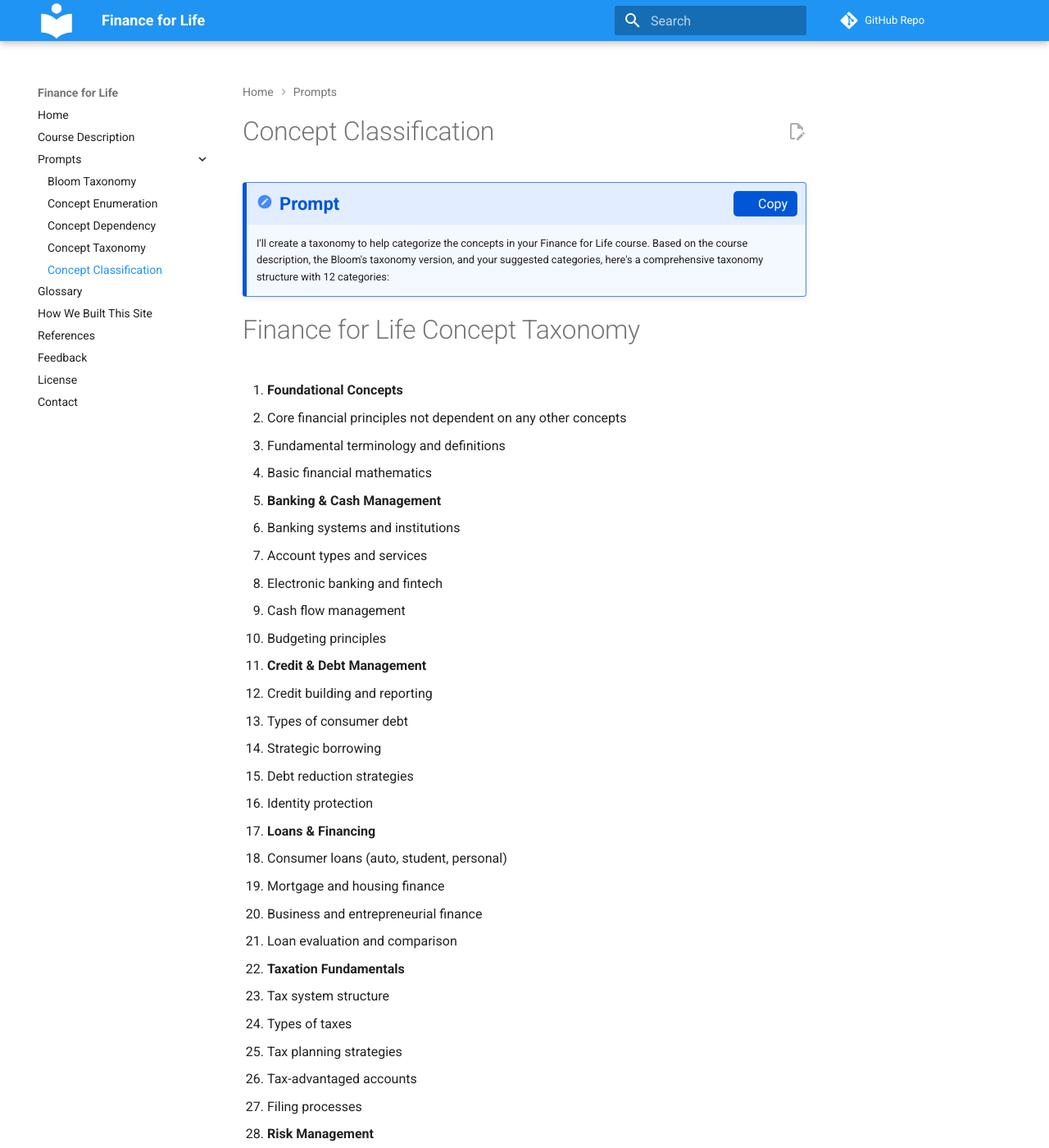
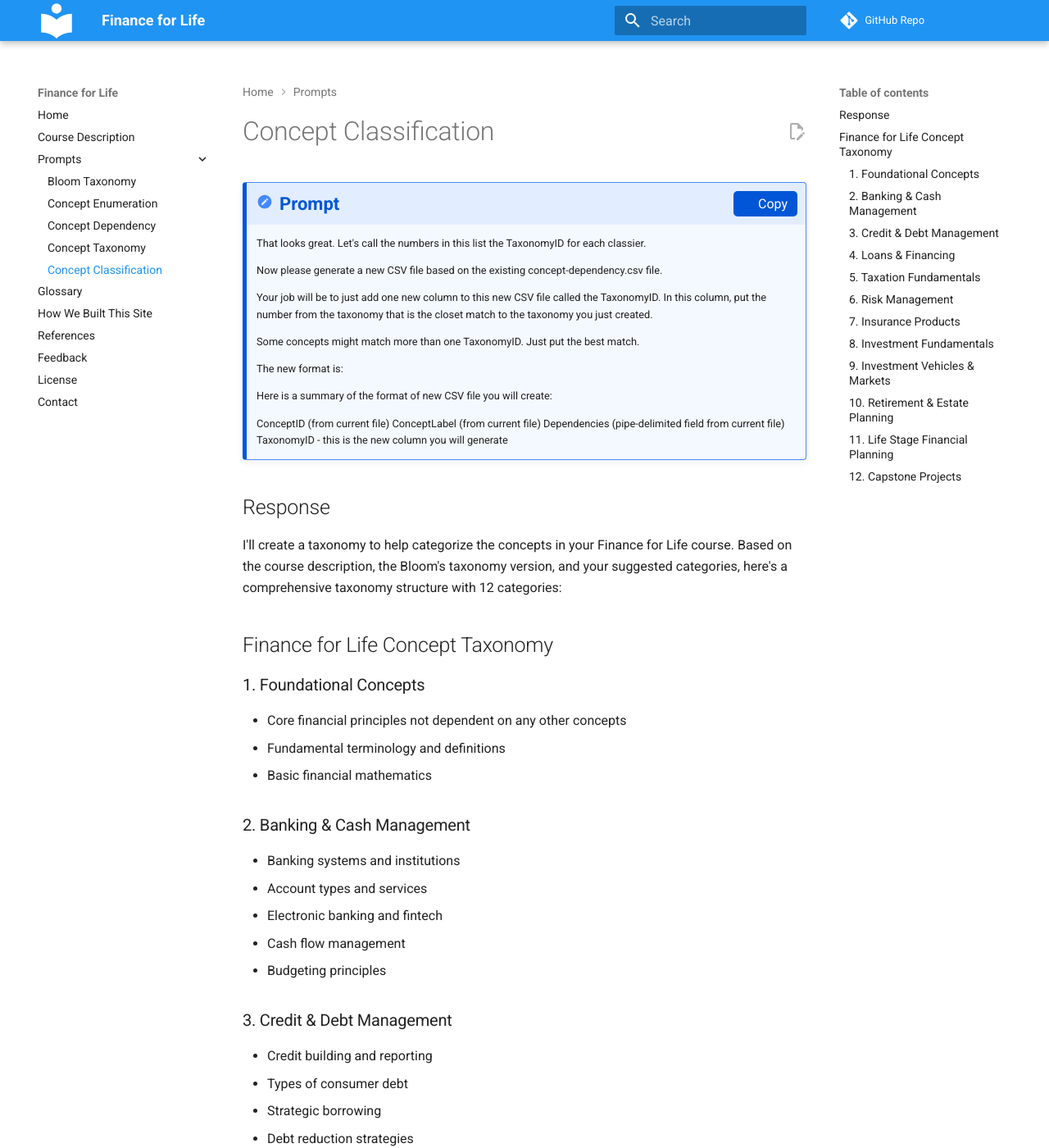
Before and after one commit to dmccreary/finance-for-life, an MkDocs documentation site: the page built from docs/prompts/10-concept-classification.md, in a window 1280 px wide and 1400 px high. Shown: the whole window at 82% size. Built offline with MkDocs 1.6.1 and Material for MkDocs 9.7.7, drawn with Linux system fonts in a browser that asks for light colours; comment, search, counter and statistics services are not loaded; some of the changed text lies outside the part shown.

Commit message:
updating content

```diff
--- a/docs/prompts/10-concept-classification.md
+++ b/docs/prompts/10-concept-classification.md
@@ -1,87 +1,118 @@
 # Concept Classification
 
 !!! prompt
-    I'll create a taxonomy to help categorize the concepts in your Finance for Life course. Based on the course description, the Bloom's taxonomy version, and your suggested categories, here's a comprehensive taxonomy structure with 12 categories:
+    That looks great.  Let's call the numbers in this list the TaxonomyID for each classier.
 
-# Finance for Life Concept Taxonomy
+    Now please generate a new CSV file based on the existing concept-dependency.csv file.
 
-1. **Foundational Concepts**
-   - Core financial principles not dependent on any other concepts
-   - Fundamental terminology and definitions
-   - Basic financial mathematics
+    Your job will be to just add one new column to this new CSV file called the TaxonomyID.  In this column, put the number from the taxonomy that is the closet match to the taxonomy you just created.
 
-2. **Banking & Cash Management**
-   - Banking systems and institutions
-   - Account types and services
-   - Electronic banking and fintech
-   - Cash flow management
-   - Budgeting principles
+    Some concepts might match more than one TaxonomyID.  Just put the best match.
 
-3. **Credit & Debt Management**
-   - Credit building and reporting
-   - Types of consumer debt
-   - Strategic borrowing
-   - Debt reduction strategies
-   - Identity protection
+    The new format is:
 
-4. **Loans & Financing**
-   - Consumer loans (auto, student, personal)
-   - Mortgage and housing finance
-   - Business and entrepreneurial finance
-   - Loan evaluation and comparison
+    Here is a summary of the format of new CSV file you will create:
 
-5. **Taxation Fundamentals**
-   - Tax system structure
-   - Types of taxes
-   - Tax planning strategies
-   - Tax-advantaged accounts
-   - Filing processes
+    ConceptID (from current file)
+    ConceptLabel (from current file)
+    Dependencies (pipe-delimited field from current file)
+    TaxonomyID - this is the new column you will generate
 
-6. **Risk Management**
-   - Risk assessment principles
-   - Insurance terminology
-   - Policy evaluation
-   - Self-insurance concepts
+## Response
 
-7. **Insurance Products**
-   - Health insurance
-   - Property and casualty insurance
-   - Life and disability insurance
-   - Specialized insurance products
+I'll create a taxonomy to help categorize the concepts in your Finance for Life course. Based on the course description, the Bloom's taxonomy version, and your suggested categories, here's a comprehensive taxonomy structure with 12 categories:
 
-8. **Investment Fundamentals**
-   - Investment principles
-   - Asset classes
-   - Risk-return relationships
-   - Portfolio construction basics
-   - Time value of money
+## Finance for Life Concept Taxonomy
 
-9. **Investment Vehicles & Markets**
-   - Specific investment products
-   - Market structures and participants
-   - Economic indicators
-   - Market cycles
-   - Alternative investments
+### 1. Foundational Concepts
 
-10. **Retirement & Estate Planning**
-    - Retirement accounts and strategies
-    - Social Security
-    - Estate planning basics
-    - Wealth transfer concepts
-    - Long-term care planning
+- Core financial principles not dependent on any other concepts
+- Fundamental terminology and definitions
+- Basic financial mathematics
 
-11. **Life Stage Financial Planning**
-    - Early career finance
-    - Family financial planning
-    - College funding
-    - Financial independence
-    - Changing needs across life stages
+### 2. Banking & Cash Management
 
-12. **Capstone Projects**
-    - Comprehensive financial plan development
-    - Case studies and scenarios
-    - Financial coaching
-    - Simulation exercises
-    - Real-world applications
+- Banking systems and institutions
+- Account types and services
+- Electronic banking and fintech
+- Cash flow management
+- Budgeting principles
+
+### 3. Credit & Debt Management
+
+- Credit building and reporting
+- Types of consumer debt
+- Strategic borrowing
+- Debt reduction strategies
+- Identity protection
+
+### 4. Loans & Financing
+
+- Consumer loans (auto, student, personal)
+- Mortgage and housing finance
+- Business and entrepreneurial finance
+- Loan evaluation and comparison
+
+### 5. Taxation Fundamentals
+
+- Tax system structure
+- Types of taxes
+- Tax planning strategies
+- Tax-advantaged accounts
+- Filing processes
+
+### 6. Risk Management
+
+- Risk assessment principles
+- Insurance terminology
+- Policy evaluation
+- Self-insurance concepts
+
+### 7. Insurance Products
+
+- Health insurance
+- Property and casualty insurance
+- Life and disability insurance
+- Specialized insurance products
+
+### 8. Investment Fundamentals
+
+- Investment principles
+- Asset classes
+- Risk-return relationships
+- Portfolio construction basics
+- Time value of money
+
+### 9. Investment Vehicles & Markets
+
+- Specific investment products
+- Market structures and participants
+- Economic indicators
+- Market cycles
+- Alternative investments
+
+### 10. Retirement & Estate Planning
+
+- Retirement accounts and strategies
+- Social Security
+- Estate planning basics
+- Wealth transfer concepts
+- Long-term care planning
+
+### 11. Life Stage Financial Planning
+
+- Early career finance
+- Family financial planning
+- College funding
+- Financial independence
+- Changing needs across life stages
+
+### 12. Capstone Projects
+
+- Comprehensive financial plan development
+- Case studies and scenarios
+- Financial coaching
+- Simulation exercises
+- Real-world applications
 
 This taxonomy provides a clear structure for categorizing each of the concepts in your course file. The categories flow logically from foundational knowledge through specific financial domains and culminate in practical applications via capstone projects. Each category represents a distinct area of financial knowledge while collectively covering the entire spectrum of personal finance topics in your curriculum.
```
Also changed, not shown: docs/prompts/08-concept-taxonomy.md (+92 -85 lines).
